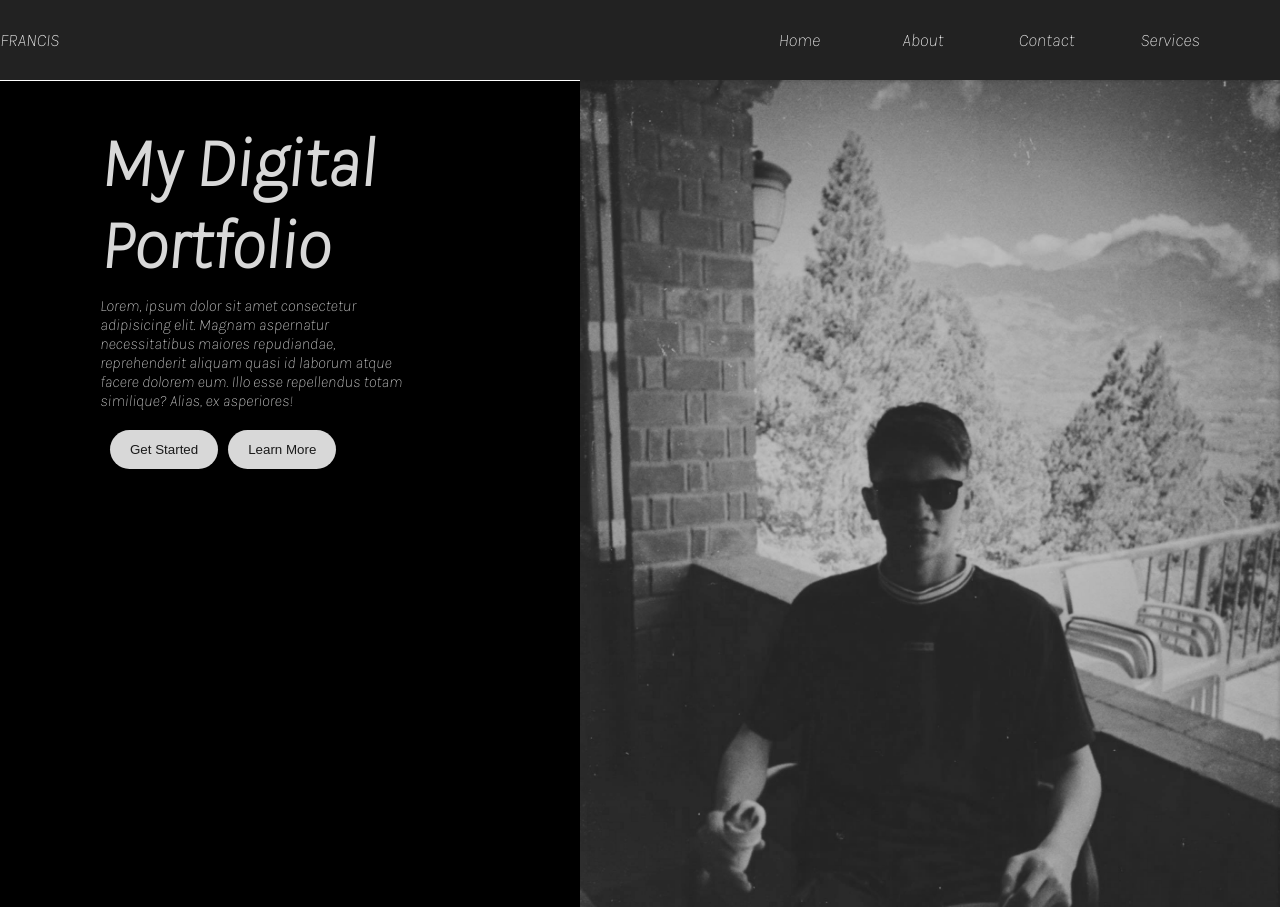
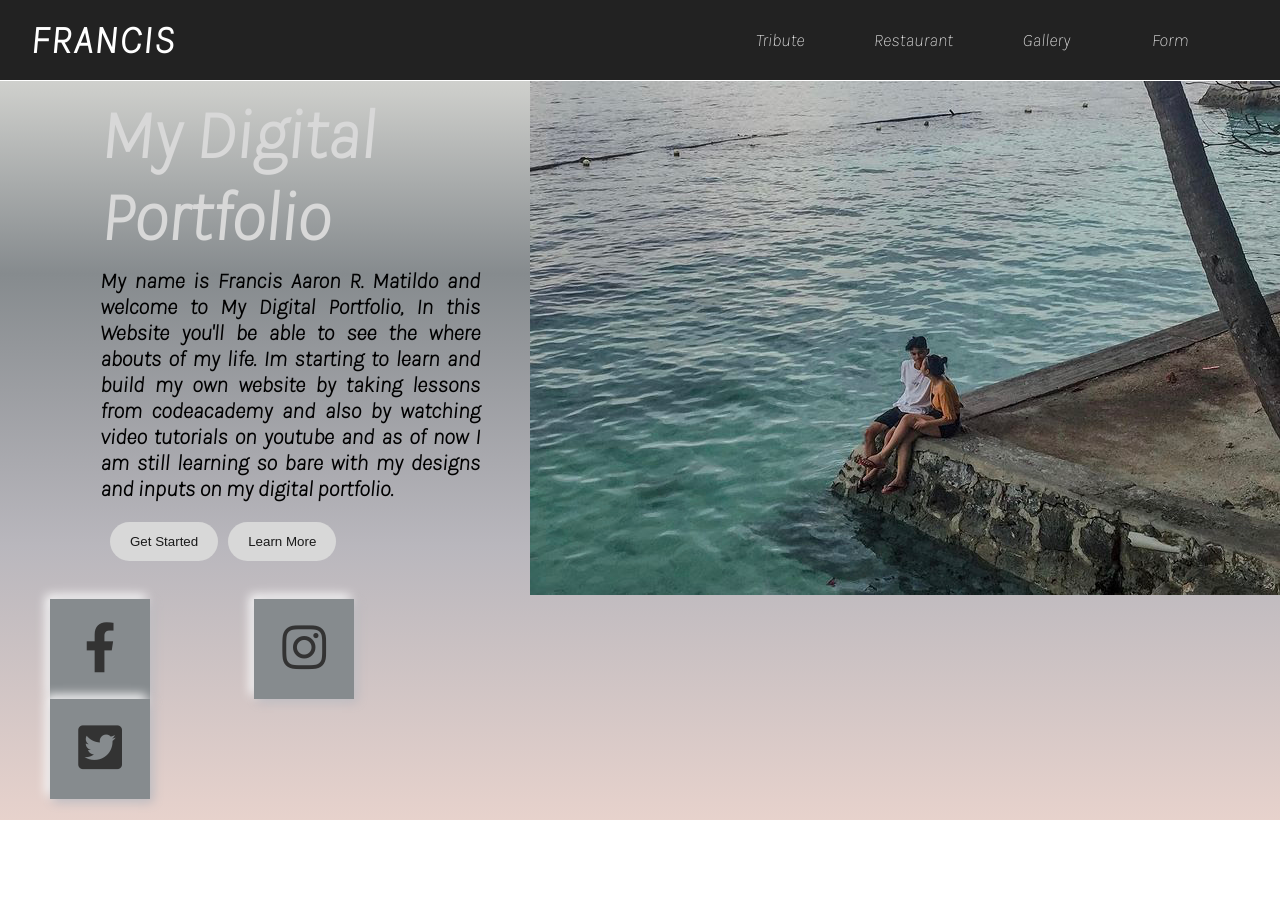
Before and after one commit to Kidoyyy/matildofrancis1, a plain HTML site: page index.html in a window 1280 px wide. Shown: the top 907 px of the page. After the commit the page ends 820 px from the top, so only its background shows below. Drawn offline with Linux system fonts and the light colour scheme.

Commit message:
updated icons

```diff
--- a/index.html
+++ b/index.html
@@ -5,31 +5,43 @@
     <meta http-equiv="X-UA-Compatible" content="IE=edge">
     <meta name="viewport" content="width=device-width, initial-scale=1.0">
     <title>Digital Portfolio Landing Page</title>
-    <link rel="stylesheet" href="index.css"/>
+    <link rel="stylesheet" href="style.css"/>
+    <link rel="stylesheet" href="https://cdnjs.cloudflare.com/ajax/libs/font-awesome/5.15.4/css/all.min.css">
     <link href="https://fonts.googleapis.com/css2?family=Karla:ital,wght@1,200&display=swap" rel="stylesheet">
 </head>
 <body>
-    <nav class = "navbar"
+    <nav class = "navbar" >
+
         <a href="index.html" class = "nav-logo">FRANCIS</a>
         <ul>
-            <li><a href="#">Home</a></li>
-            <li><a href="#">About</a></li>
-            <li><a href="#">Contact</a></li>
-            <li><a href="#">Services</a></li>
+            <li><a href="#">Tribute</a></li>
+            <li><a href="#">Restaurant</a></li>
+            <li><a href="#">Gallery</a></li>
+            <li><a href="#">Form</a></li>
         </ul>
     </nav>
     <main>
         <div class="content">
-            <h1>My Digital Portfolio</h1>
-            <p>Lorem, ipsum dolor sit amet consectetur adipisicing elit. Magnam aspernatur necessitatibus maiores repudiandae, reprehenderit aliquam quasi id laborum atque facere dolorem eum. Illo esse repellendus totam similique? Alias, ex asperiores! </p>
+            <h1><b>My Digital Portfolio</b></h1>
+            <p><b>My name is Francis Aaron R. Matildo and welcome to My Digital Portfolio, In this Website you'll be able to see the where abouts of my life. Im starting to learn and build my own website by taking lessons from codeacademy and also by watching video tutorials on youtube and as of now I am still learning so bare with my designs and inputs on my digital portfolio.</b></p>
             <button class="btns">Get Started</button>
             <button class="btns">Learn More</button>
         </div>
         <div>
-            <img src="black.jpg">
+            <img src="white.JPG">
+        </div>
+
+        <div class="media-icons">
+            <ul>
+                <li><i class="fab fa-facebook-f"></i></li>
+                <li><i class="fab fa-instagram"></i></li>
+                <li><i class="fab fa-twitter-square"></i></li>
+            </ul>
         </div>
 
 
+
     </main>
+
 </body>
 </html>
--- a/index.css
+++ b/style.css
@@ -1,3 +1,5 @@
+@import url('https://fonts.googleapis.com/css2?family=Rubik&display=swap');
+
 *{
     padding: 0;
     margin: 0;
@@ -36,12 +38,12 @@ color: #f8f8f8;
     color: #ffffff;
     font-weight: bold;
 }
+
 .navbar ul{
     float: right;
     list-style:  none;
     height: inherit;
     padding: 0 50px;
-
 
 }
 
@@ -60,15 +62,25 @@ color: #f8f8f8;
 
 }
 body{
-    background-color: rgb(0, 0, 0);
+    height: 100vh;
+    width: 100vw;
+    margin: 0;
+    margin-top: 20px;
+    display: grid;
+    place-items: center;
+    place-content: center;
+    background: linear-gradient(#EEEDE7,#868B8E,#B9B7BD,#E7D2CC)
 
 }
 .content{
     font-family: 'Karla';
     color: #d8d8d8;
-    margin-top: 30%;
+    margin-top: 10%;
     margin-left: 100px;
+}
 
+.content p{
+    text-align: justify;
 }
 h1{
     font-size: 70px;
@@ -76,6 +88,9 @@ h1{
 }
 p{
     margin-top: 10px;
+    margin-right: 50px;
+    color: #000;
+    font-size: 22px;
 
 }
 main{
@@ -83,6 +98,8 @@ main{
     grid-template-columns: 1fr 1fr;
 
 }
+
+
 .btns{
     margin-top: 20px;
     background: #d8d8d8;
@@ -99,15 +116,41 @@ main{
     background: #848482;
 
 }
-img{
-    margin-top: 80px;
-    margin-left:  175px;
-    width: 700px;
-    filter: grayscale(1);
+.media-icons {
+    display: flex;
+    justify-content: center;
+    align-items: center;
+    margin:  auto;
 }
-img:hover{
-    filter: grayscale(0);
-    transition: 3s;
+
+.media-icons ul li{
+    display: inline-block;
+    width: 100px;
+    height: 100px;
+    background-color:  #868B8E;
+    margin: auto 50px;
+    box-shadow: 3px 3px 10px #B9B7BD,
+                -4px -4px 10px white;
+    text-align: center;
+    line-height: 100px;
+    font-size: 50px;
+    color: #333;
     cursor: pointer;
 
 }
+
+.media-icons ul li:nth-child(1):hover{
+    color: #eee;
+    border-radius: 50%;
+    background-color: blue;
+}
+.media-icons ul li:nth-child(2):hover{
+    color: #eee;
+    border-radius: 50%;
+    background-color: #c13584;
+}
+.media-icons ul li:nth-child(3):hover{
+    color: #eee;
+    border-radius: 50%;
+    background-color: #00acee;
+}
```
Also changed, not shown: white.JPG (added).
